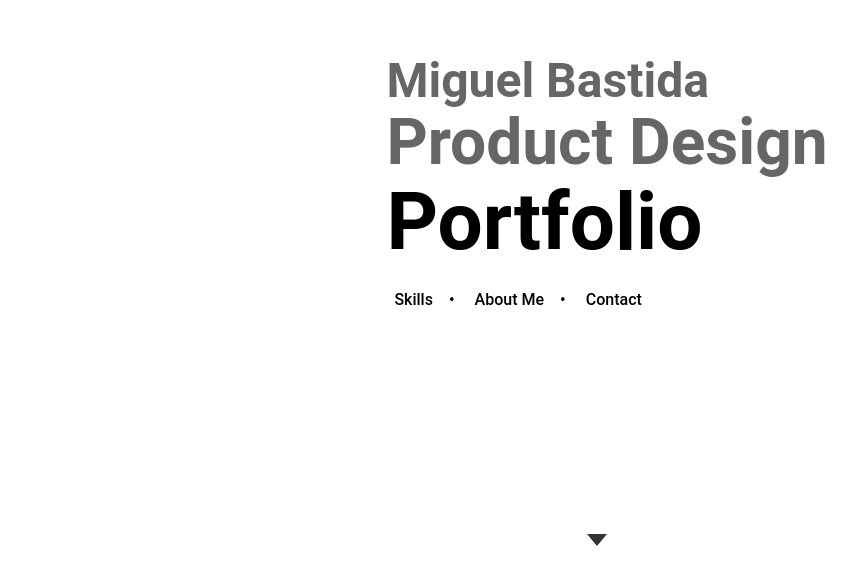
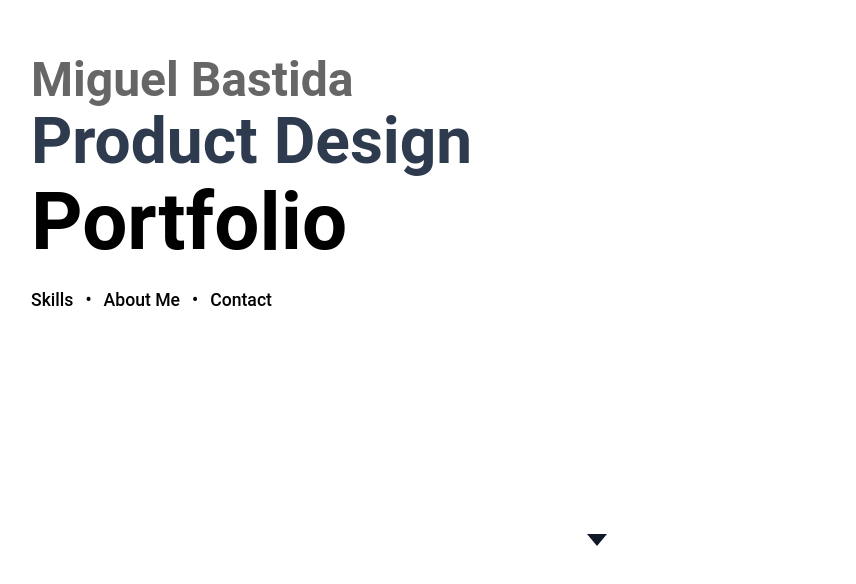
Before and after one commit to Mbasval/designportfolio, a plain HTML site: page index.html in a window 1280 px wide. Shown: the part 218-802 px from the top of the page, without its empty margins (33-889 px from the left). Drawn offline with Linux system fonts and the light colour scheme.

Commit message:
Add files via upload

```diff
--- a/script.js
+++ b/script.js
@@ -1,10 +1,10 @@
-// Smooth scroll for all internal links
-document.querySelectorAll('a[href^="#"]').forEach(link => {
+
+// Fallback smooth scroll for browsers without CSS scroll-behavior support
+const links = document.querySelectorAll('a[href^="#"]');
+links.forEach(link => {
   link.addEventListener('click', e => {
     e.preventDefault();
     const target = document.querySelector(link.getAttribute('href'));
-    if (target) {
-      target.scrollIntoView({ behavior: 'smooth' });
-    }
+    if (target) target.scrollIntoView({ behavior: 'smooth' });
   });
 });
--- a/styles.css
+++ b/styles.css
@@ -1,63 +1,66 @@
-/* reset & body */
-* { margin: 0; padding: 0; box-sizing: border-box; }
-html, body { height: 100%; font-family: 'Roboto', sans-serif; }
-
-/* HERO */
+:root {
+  --color-gray-dark: #111827;
+  --color-gray: #2E3B4E;
+  --color-gray-light: #666;
+  --color-black: #000;
+}
+* {
+  margin: 0;
+  padding: 0;
+  box-sizing: border-box;
+}
+html, body {
+  height: 100%;
+  font-family: 'Roboto', sans-serif;
+  scroll-behavior: smooth;
+}
 .hero {
-  height: 100vh;
   display: flex;
   align-items: center;
   justify-content: center;
+  height: 100vh;
+  padding: 0 5vw;
 }
 .hero-content {
-  text-align: left;
-  max-width: 90vw;
+  max-width: 1200px;
+  width: 100%;
 }
-
-/* Headline */
-.hero-content h1 {
+h1 {
   line-height: 1.1;
 }
-.name, .role {
-  color: #666;
+.name {
   font-weight: 600;
+  color: var(--color-gray-light);
+  font-size: clamp(2rem, 6vw, 3rem);
+}
+.role {
+  font-weight: 600;
+  color: var(--color-gray);
+  font-size: clamp(2.5rem, 8vw, 4rem);
 }
 .highlight {
-  color: #000;
   font-weight: 700;
+  color: var(--color-black);
+  font-size: clamp(3rem, 10vw, 5rem);
 }
-
-/* Responsive font sizes */
-.name { font-size: 2.5rem; }
-.role { font-size: 3rem; }
-.highlight { font-size: 3.5rem; }
-
-@media (min-width: 768px) {
-  .name { font-size: 3rem; }
-  .role { font-size: 4rem; }
-  .highlight { font-size: 5rem; }
-}
-
-/* NAV */
 .hero-nav {
+  display: flex;
+  align-items: center;
+  gap: 0.75rem;
   margin-top: 1.5rem;
-  font-size: 1rem;
+  font-size: clamp(0.9rem, 2vw, 1.1rem);
   font-weight: 500;
 }
 .hero-nav a {
   text-decoration: none;
-  color: #000;
-  margin: 0 .5rem;
+  color: var(--color-black);
 }
 .divider {
-  color: #000;
-  margin: 0 .5rem;
+  color: var(--color-black);
 }
-
-/* SCROLL ARROW */
 .scroll-down {
   position: absolute;
-  bottom: 2rem;
+  bottom: 4vh;
   left: 50%;
   transform: translateX(-50%);
 }
@@ -67,7 +70,7 @@ html, body { height: 100%; font-family: 'Roboto', sans-serif; }
   height: 0;
   border-left: 10px solid transparent;
   border-right: 10px solid transparent;
-  border-top: 12px solid #333;
+  border-top: 12px solid var(--color-gray-dark);
   animation: bounce 2s infinite;
 }
 @keyframes bounce {
@@ -75,8 +78,6 @@ html, body { height: 100%; font-family: 'Roboto', sans-serif; }
   40% { transform: translateX(-50%) translateY(-10px); }
   60% { transform: translateX(-50%) translateY(-5px); }
 }
-
-/* placeholder sections */
 section[id] {
-  height: 100vh; /* just to demo scrolling */
+  height: 100vh;
 }
```
Also changed, not shown: index.html (+5 -5 lines).
